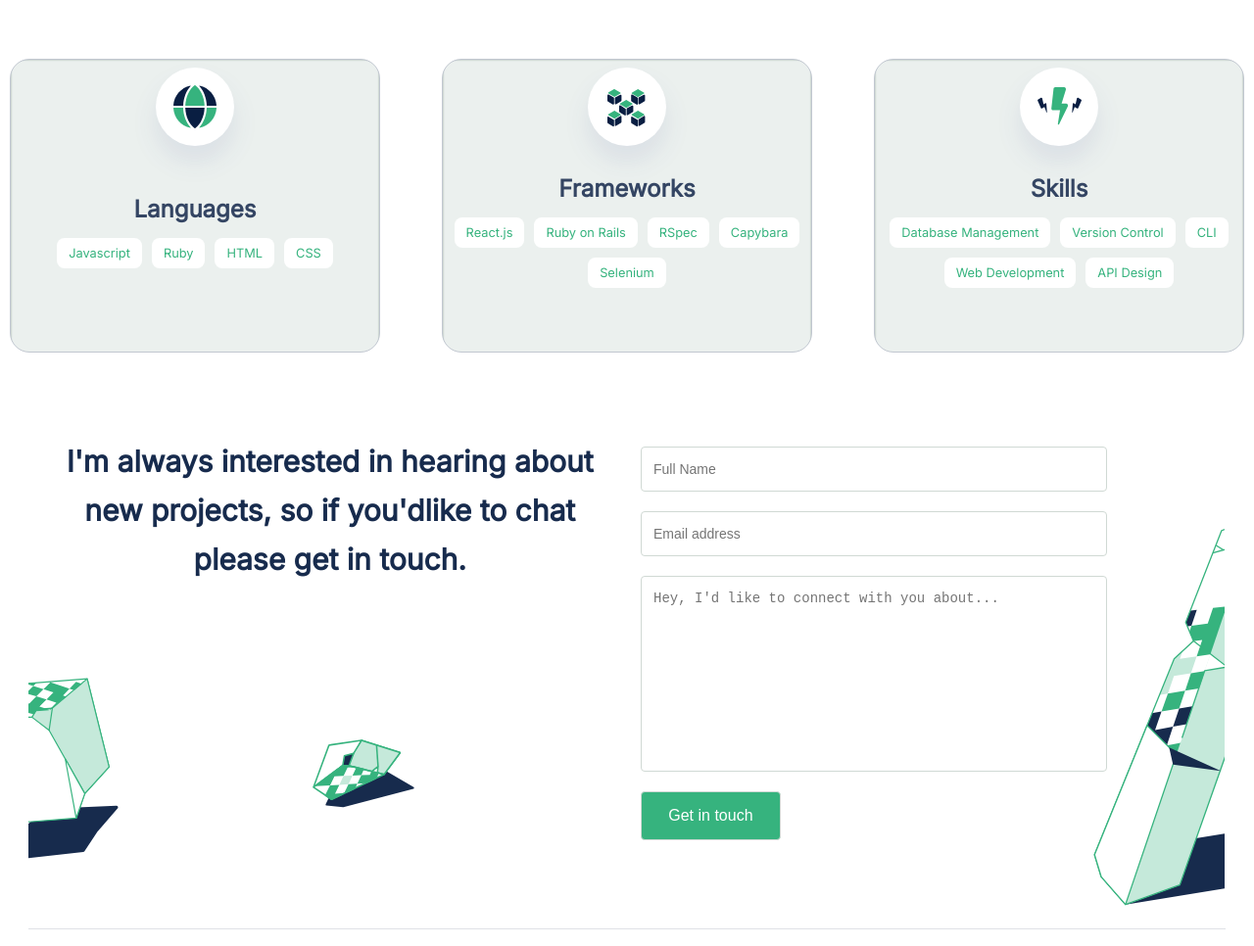
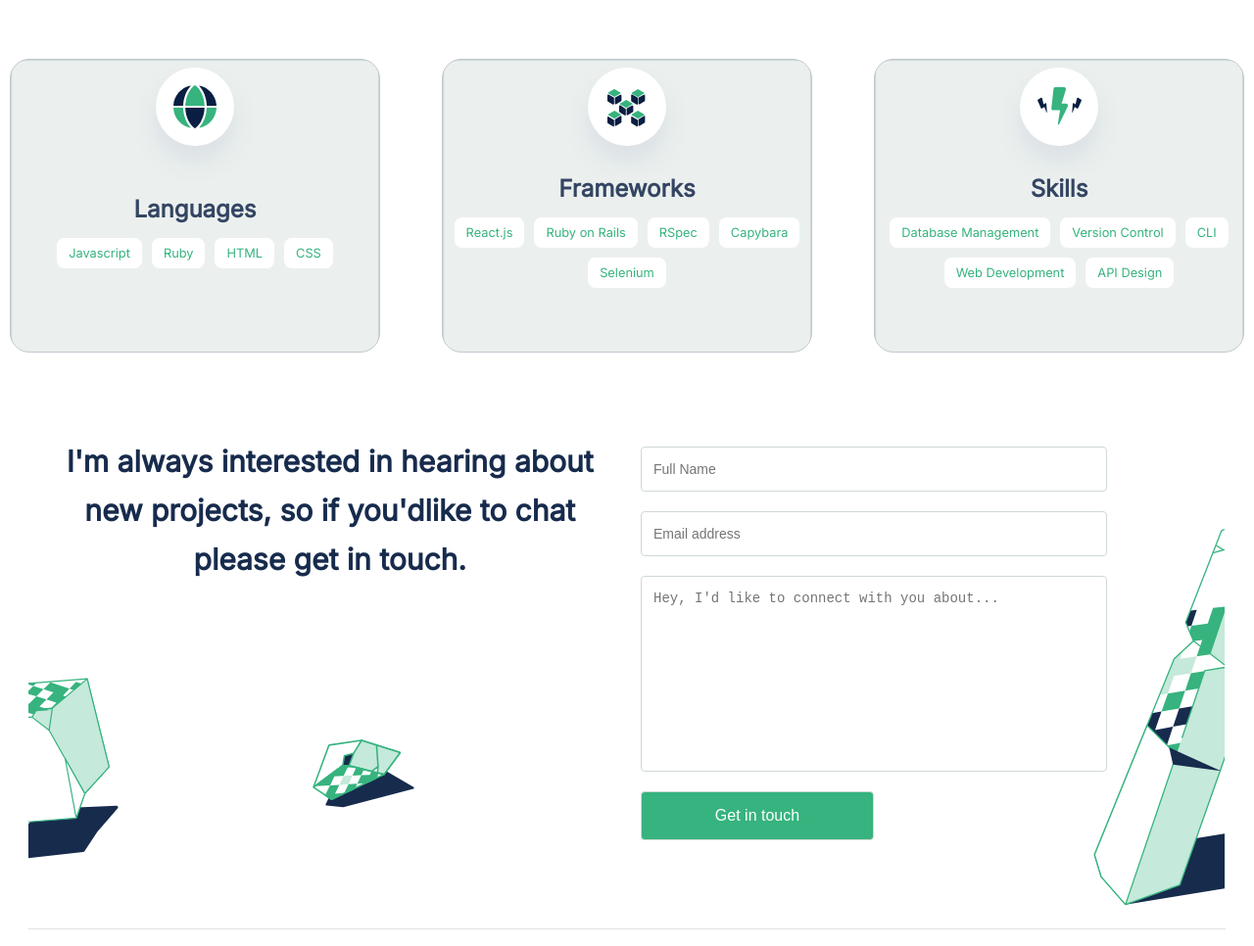
Before and after one commit to RileyManda/html5-portfolio-website, a plain HTML site: page index.html in a window 1280 px wide. Shown: the part 2364-3330 px from the top of the page at 98% size. Drawn offline with Linux system fonts and the light colour scheme.

Commit message:
Adjusted buttons mobile and desktop version

```diff
--- a/style.css
+++ b/style.css
@@ -820,6 +820,11 @@ textarea {
     background-color: var(--line-color);
   }
 
+  .form-group .contact-btn {
+    width: 50%;
+    margin: 0;
+  }
+
   /* contact section END */
 
   /* section media query */
@@ -899,7 +904,6 @@ textarea {
   }
 
   .form-group .contact-btn {
-    width: 30%;
-    margin: 0;
+    width: 50%;
   }
 }
```
